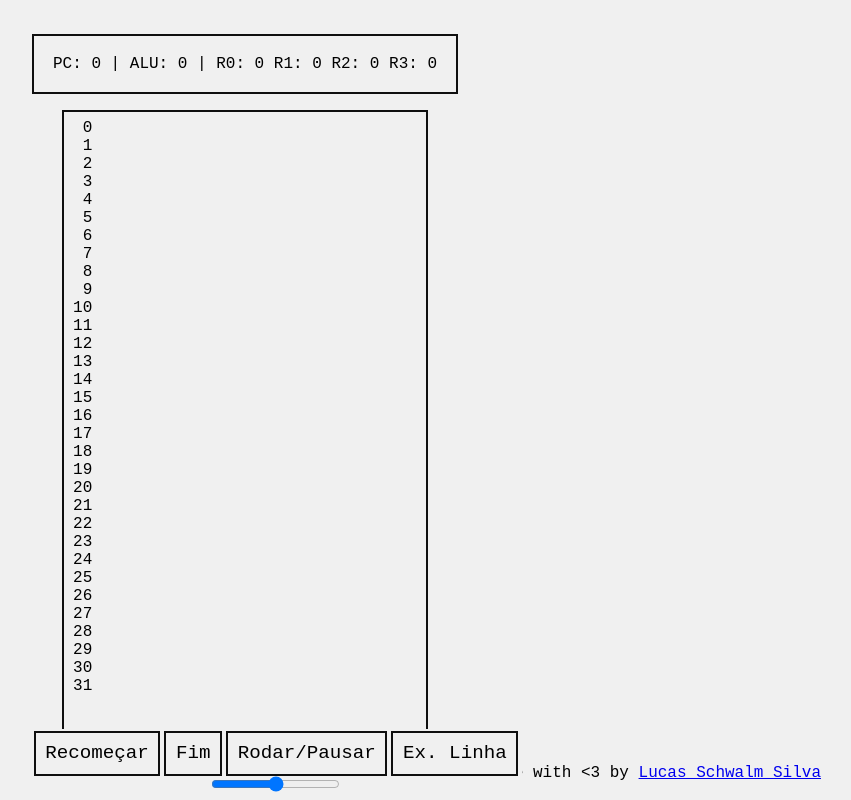
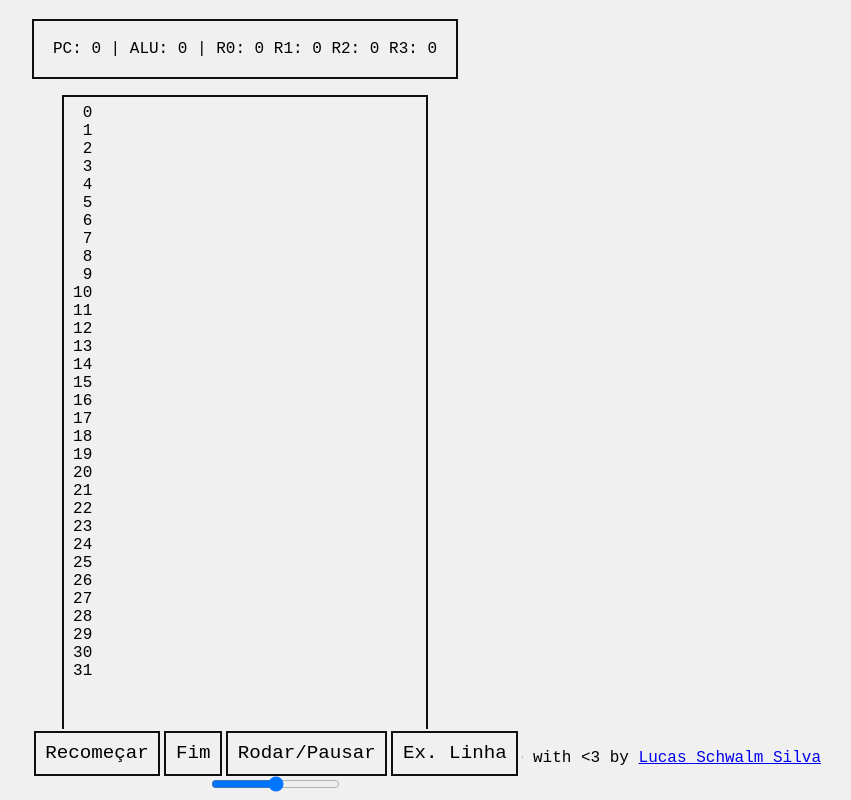
Before and after one commit to Coffee-for-Cats/kes-simulator, a plain HTML site: page index.html in a window 1280 px wide. Shown: the whole page, without its empty margins (395-1246 px from the left). Drawn offline with Linux system fonts and the light colour scheme.

Commit message:
higher box for my name

```diff
--- a/index.html
+++ b/index.html
@@ -34,7 +34,7 @@
       <input type="range" name="speed" id="speed" min="0" max="1800">
     </div>
   </main>
-  <div style="width: 90vw">
+  <div style="width: 90vw; height: 3rem;">
     <span style="float: right;">
       Made with <3 by <a href="https://github.com/Coffee-for-Cats">Lucas Schwalm Silva</a>
     </span>
```
